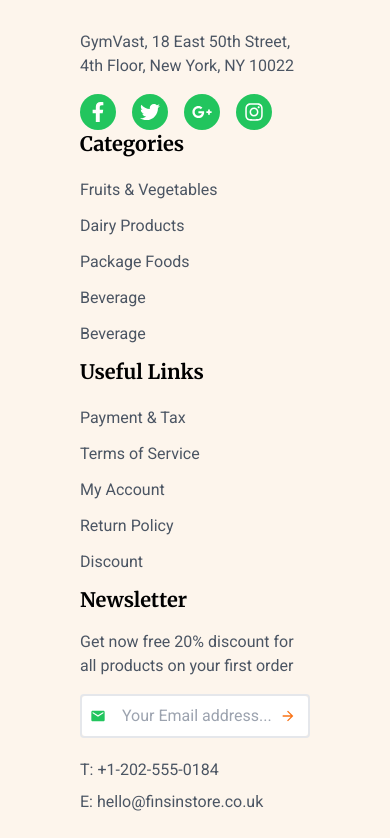
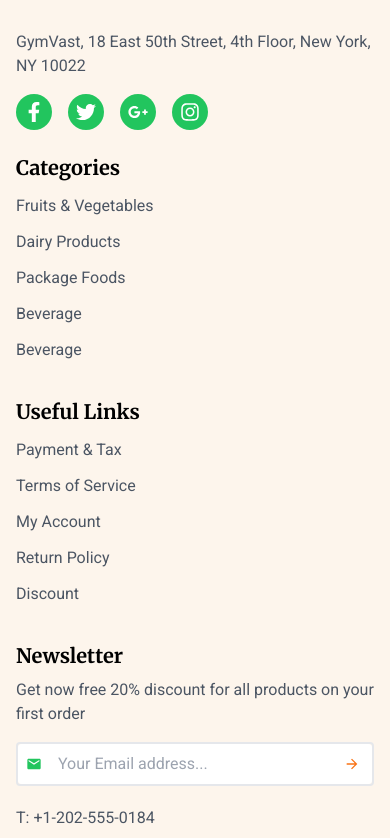
Before and after one commit to thujuli/grocery_vite, a React (Vite) app: page / in a window 390 px wide. Shown: the part 10746-11584 px from the top of the page. Built offline with nearby package versions, Linux system fonts and the light colour scheme; a web font is replaced by a local one.

Commit message:
refactor: Responsive design section footer for mobile (#42)

```diff
--- a/src/components/Footer.jsx
+++ b/src/components/Footer.jsx
@@ -1,65 +1,126 @@
-import { FaFacebookF, FaTwitter, FaGooglePlusG, FaInstagram } from 'react-icons/fa';
-import { MdEmail, MdArrowForward } from 'react-icons/md';
-import Container from './Container';
-import logo from '../assets/img/logo-remove.png'
+import {
+  FaFacebookF,
+  FaTwitter,
+  FaGooglePlusG,
+  FaInstagram,
+} from "react-icons/fa";
+import { MdEmail, MdArrowForward } from "react-icons/md";
+import Container from "./Container";
+import logo from "../assets/img/logo-remove.png";
 
 const Footer = () => {
   return (
     <footer className="mt-20 pt-10">
       <Container>
-          <div className="grid grid-cols-1 md:grid-cols-2 lg:grid-cols-4 gap-x-10 py-14 bg-[#fdf5ec] rounded-2xl px-20 pb-36">
+        <div className="grid grid-cols-1 md:grid-cols-2 lg:grid-cols-4 gap-x-10 gap-y-6 md:gap-y-0 pt-14 pb-36 px-4 md:px-20 bg-[#fdf5ec] rounded-2xl">
           <section className="flex flex-col justify-between">
             <img src={logo} alt="Logo" className="w-32 h-auto mb-4" />
-              <p className="text-gray-600 mb-4" style={{fontFamily: "Roboto"}}>GymVast, 18 East 50th Street, 4th Floor, New York, NY 10022</p>
+            <p className="text-gray-600 mb-4" style={{ fontFamily: "Roboto" }}>
+              GymVast, 18 East 50th Street, 4th Floor, New York, NY 10022
+            </p>
             <div className="flex space-x-4">
-                <a href="facebook-link" className="rounded-full bg-green-500 text-white hover:bg-white hover:text-green-500 p-2 transition-colors"><FaFacebookF className="text-xl" /></a>
-                <a href="twitter-link" className="rounded-full bg-green-500 text-white hover:bg-white hover:text-green-500 p-2 transition-colors"><FaTwitter className="text-xl" /></a>
-                <a href="google-plus-link" className="rounded-full bg-green-500 text-white hover:bg-white hover:text-green-500 p-2 transition-colors"><FaGooglePlusG className="text-xl" /></a>
-                <a href="instagram-link" className="rounded-full bg-green-500 text-white hover:bg-white hover:text-green-500 p-2 transition-colors"><FaInstagram className="text-xl" /></a>
+              <a
+                href="facebook-link"
+                className="rounded-full bg-green-500 text-white hover:bg-white hover:text-green-500 p-2 transition-colors"
+              >
+                <FaFacebookF className="text-xl" />
+              </a>
+              <a
+                href="twitter-link"
+                className="rounded-full bg-green-500 text-white hover:bg-white hover:text-green-500 p-2 transition-colors"
+              >
+                <FaTwitter className="text-xl" />
+              </a>
+              <a
+                href="google-plus-link"
+                className="rounded-full bg-green-500 text-white hover:bg-white hover:text-green-500 p-2 transition-colors"
+              >
+                <FaGooglePlusG className="text-xl" />
+              </a>
+              <a
+                href="instagram-link"
+                className="rounded-full bg-green-500 text-white hover:bg-white hover:text-green-500 p-2 transition-colors"
+              >
+                <FaInstagram className="text-xl" />
+              </a>
             </div>
           </section>
           <section>
-            <h3 className="mb-2 pb-2 text-xl font-bold ">Categories</h3>
-            <ul className="text-gray-600" >
-              <li className="my-3" style={{fontFamily: "Roboto"}}>Fruits & Vegetables</li>
-              <li className="my-3" style={{fontFamily: "Roboto"}}>Dairy Products</li>
-              <li className="my-3" style={{fontFamily: "Roboto"}}>Package Foods</li>
-              <li className="my-3" style={{fontFamily: "Roboto"}}>Beverage</li>
-              <li className="my-3" style={{fontFamily: "Roboto"}}>Beverage</li>
+            <h3 className="mb-2 pb-0 md:pb-2 text-xl font-bold ">Categories</h3>
+            <ul className="text-gray-600">
+              <li className="my-3" style={{ fontFamily: "Roboto" }}>
+                Fruits & Vegetables
+              </li>
+              <li className="my-3" style={{ fontFamily: "Roboto" }}>
+                Dairy Products
+              </li>
+              <li className="my-3" style={{ fontFamily: "Roboto" }}>
+                Package Foods
+              </li>
+              <li className="my-3" style={{ fontFamily: "Roboto" }}>
+                Beverage
+              </li>
+              <li className="my-3" style={{ fontFamily: "Roboto" }}>
+                Beverage
+              </li>
             </ul>
           </section>
           <section>
-            <h3 className="mb-2 pb-2 text-xl font-bold ">Useful Links</h3>
+            <h3 className="mb-2 pb-0 md:pb-2 text-xl font-bold ">
+              Useful Links
+            </h3>
             <ul className="text-gray-600">
-              <li className="my-3" style={{fontFamily: "Roboto"}}>Payment & Tax</li>
-              <li className="my-3" style={{fontFamily: "Roboto"}}>Terms of Service</li>
-              <li className="my-3" style={{fontFamily: "Roboto"}}>My Account</li>
-              <li className="my-3" style={{fontFamily: "Roboto"}}>Return Policy</li>
-              <li className="my-3" style={{fontFamily: "Roboto"}}>Discount</li>
+              <li className="my-3" style={{ fontFamily: "Roboto" }}>
+                Payment & Tax
+              </li>
+              <li className="my-3" style={{ fontFamily: "Roboto" }}>
+                Terms of Service
+              </li>
+              <li className="my-3" style={{ fontFamily: "Roboto" }}>
+                My Account
+              </li>
+              <li className="my-3" style={{ fontFamily: "Roboto" }}>
+                Return Policy
+              </li>
+              <li className="my-3" style={{ fontFamily: "Roboto" }}>
+                Discount
+              </li>
             </ul>
           </section>
           <section className="flex flex-col justify-between">
-            <h3 className=" mb-2 pb-2 text-xl font-bold">Newsletter</h3>
-            <p className="text-gray-600 mb-4" style={{fontFamily: "Roboto"}}>Get now free 20% discount for all products on your first order</p>
+            <h3 className=" mb-2 pb-0 md:pb-2 text-xl font-bold">Newsletter</h3>
+            <p className="text-gray-600 mb-4" style={{ fontFamily: "Roboto" }}>
+              Get now free 20% discount for all products on your first order
+            </p>
             <div className="relative flex items-center border-2 rounded">
               <MdEmail className="absolute left-0 ml-2 text-green-500" />
               <input
                 type="email"
                 placeholder="Your Email address..."
                 className="flex-1 pl-10 py-2 rounded focus:outline-none"
-                style={{fontFamily: "Roboto"}}
+                style={{ fontFamily: "Roboto" }}
               />
               <button
                 type="submit"
                 className="absolute mr-3 right-0 bg-transparent border-none"
-                style={{ top: '50%', transform: 'translateY(-50%)' }}
+                style={{ top: "50%", transform: "translateY(-50%)" }}
               >
                 <MdArrowForward className="text-orange-500" />
               </button>
             </div>
             <div className="flex flex-col mt-4">
-              <p className="my-1 text-gray-600" style={{fontFamily: "Roboto"}}>T: +1-202-555-0184</p>
-              <p className="my-1 text-gray-600" style={{fontFamily: "Roboto"}}>E: hello@finsinstore.co.uk</p>
+              <p
+                className="my-1 text-gray-600"
+                style={{ fontFamily: "Roboto" }}
+              >
+                T: +1-202-555-0184
+              </p>
+              <p
+                className="my-1 text-gray-600"
+                style={{ fontFamily: "Roboto" }}
+              >
+                E: hello@finsinstore.co.uk
+              </p>
             </div>
           </section>
         </div>
```
Lines whose indentation alone changed are shown as unchanged.
